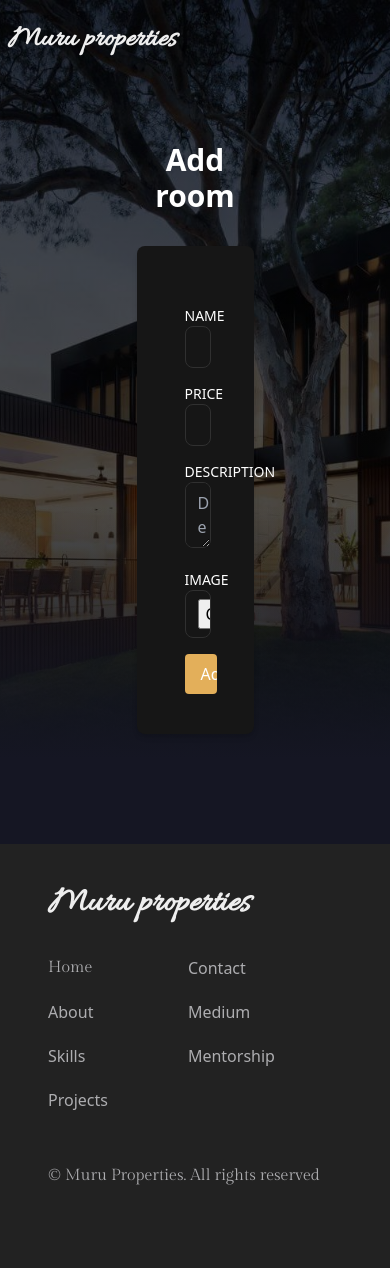
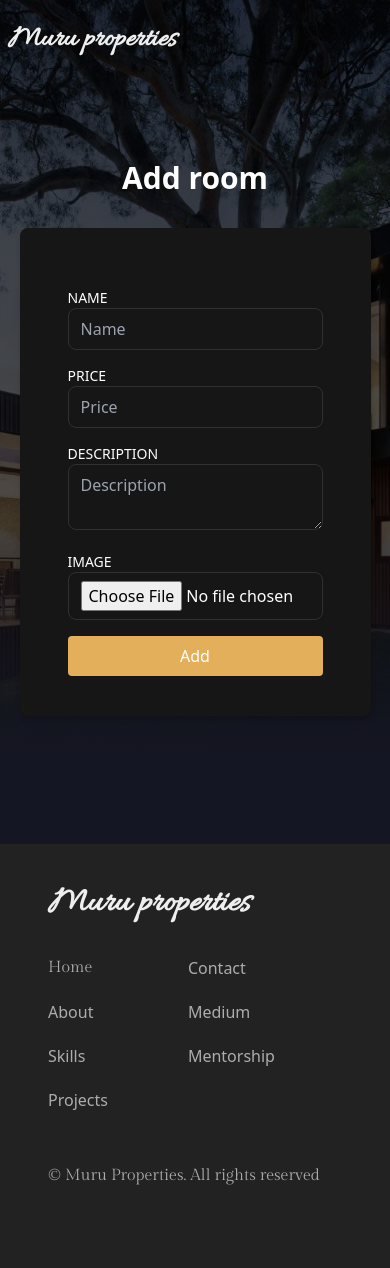
Before and after one commit to Kimutai01/real-estate-django, a Django app: template users/templates/users/add_room.html in a window 390 px wide. Run offline with Django 4.2, Linux system fonts and the light colour scheme; the template is opened without the code that fills it, so the values that code supplies are empty; some libraries are stand-ins or nearby versions.

Commit message:
Updated add room

```diff
--- a/users/templates/users/add_room.html
+++ b/users/templates/users/add_room.html
@@ -1,6 +1,6 @@
 {% extends 'main.html' %} {% block content %}
 <div class="hero-bg">
-  <div class="mx-auto w-[30%] mt-8">
+  <div class="mx-auto w-[90%] md:w-[30%] mt-8">
     <h1 class="text-3xl font-bold mb-8 text-center text-white">Add room</h1>
     <div class="w-full px-12 pt-5 bg-[#161616] rounded-lg shadow-md">
       <form action="" method="post" class="py-10" enctype="multipart/form-data">
```
Also changed, not shown: static/images/apartments/64477e10f4af346f2b06b381_image_4_1_1.jpg (added), static/images/rooms/648d65c250ffe364431e7669_white-and-gray-floral-sofa-set_1.jpg (added).
